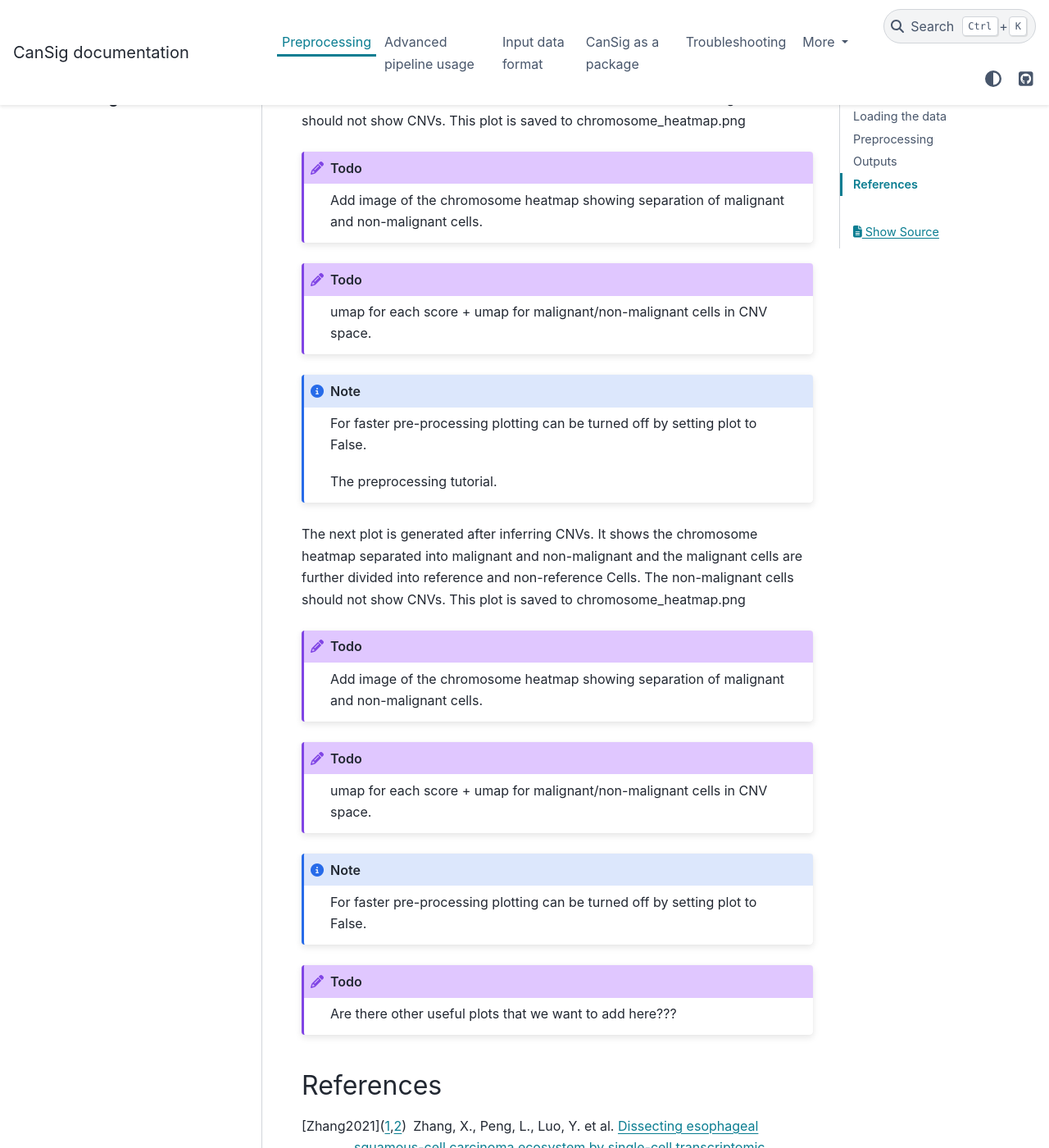
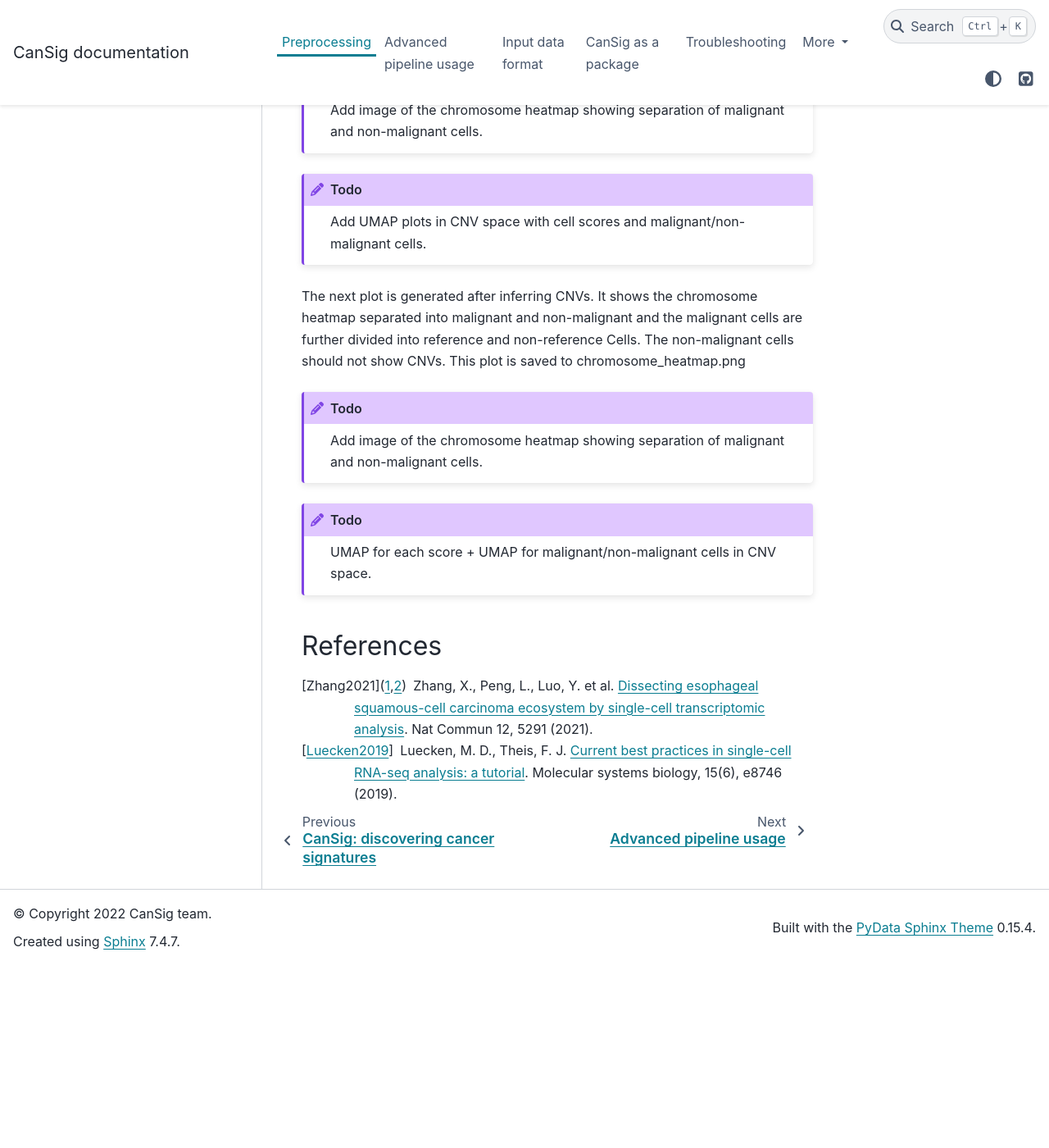
Before and after one commit to BoevaLab/CanSig, a Sphinx documentation site: the page built from docs/preprocessing.rst, in a window 1280 px wide and 1400 px high, scrolled down 5449 px. Shown: the whole window at 82% size. Built offline with Sphinx 7.4.7 and the PyData theme 0.15.4, drawn with Linux system fonts in a browser that asks for light colours; after the commit the page ends 6627 px from its top, so only the background shows below that; some of the changed text lies outside the part shown.

Commit message:
Slightly adjust the preprocessing tutorial.

```diff
--- a/docs/preprocessing.rst
+++ b/docs/preprocessing.rst
@@ -9,7 +9,8 @@
 present CNVs and cells annotated as non-malignant that present CNVs.
 In the optional, third step, known gene signatures can be scored.
 
-.. todo:: Add graphic.
+..
+  TODO: Add graphic.
 
 Loading the data
 ----------------------
@@ -109,15 +110,15 @@
     define a column that contains the batch_id. If the data is loaded from disc and the
     batch_id_column is not already in `adata.obs` it will be set to the filename.
 
-Cells with less than `min_counts` counts or more than `max_counts` counts will be
-filtered. Furthermore, cells with fewer than `min_genes` genes expressed or with a higher
-percentage count in mitochondrial genes than `threshold_pct_mt_counts` will also be removed.
-All plots generated during preprocessing will be stored in `figure_dir`. For more detail,
+Cells with less than ``min_counts`` counts or more than ``max_counts`` counts will be
+filtered. Furthermore, cells with fewer than ``min_genes`` genes expressed or with a higher
+percentage count in mitochondrial genes than ``threshold_pct_mt_counts`` will also be removed.
+All plots generated during preprocessing will be stored in ``figure_dir``. For more detail,
 on the method, see here.
 
 Outputs
 --------
-The function `preprocessing` returns a single AnnData object containing all the high
+The function ``preprocessing`` returns a single AnnData object containing all the high
 quality cells from the inputted samples.
 
 .. note:: Since the goal of CanSig is to discover shared signatures, we do an inner join
@@ -125,21 +126,22 @@
     final AnnData.
 
 
-For each cell the following annotations are added in `adata.obs`:
+For each cell the following annotations are added in ``adata.obs``:
 
-- `n_counts`: The library size of the cell.
-- `log_counts`: `log(n_counts)`.
-- `n_genes`: The number of genes expressed in the cell.
-- `pct_zero_genes`: `n_genes` divided by the number of all genes.
-- `pct_counts_mt`: The counts corresponding to mitochondrial RNA divided by `total_counts`.
-- `malignant_celltype`:
-- `malignant_cnvs`:
-- `malignant_combined`:
+- ``n_counts``: The library size of the cell.
+- ``log_counts``: ``log(1+n_counts)``.
+- ``n_genes``: The number of genes expressed in the cell.
+- ``pct_zero_genes``: ``n_genes`` divided by the number of all genes.
+- ``pct_counts_mt``: The counts corresponding to mitochondrial RNA divided by ``total_counts``.
+- ``malignant_celltype``:
+- ``malignant_cnvs``:
+- ``malignant_combined``:
 
-For more details on the malignant/non-malignant status annotation, see  the Methods section
+For more details on the malignant/non-malignant status annotation, see the Methods section
 of our `paper <https://www.biorxiv.org/content/10.1101/2022.04.14.488324v1>`_.
 
-.. important:: Rare malignant cells might be difficult to annotate. Therefore, we consider
+.. important::
+    Rare malignant cells might be difficult to annotate. Therefore, we consider
     cells, that show CNVs but are annotated as undetermined, as malignant. However, cells
     that are annotated as non-malignant but show CNVs will not be considered as
     malignant cells.
@@ -192,12 +194,7 @@
 .. todo:: Add image of the chromosome heatmap showing separation of malignant and
     non-malignant cells.
 
-.. todo:: umap for each score + umap for malignant/non-malignant cells in CNV space.
-
-.. note:: For faster pre-processing plotting can be turned off by setting plot to False.
-
-   The preprocessing tutorial.
-
+.. todo:: Add UMAP plots in CNV space with cell scores and malignant/non-malignant cells.
 
 The next plot is generated after inferring CNVs. It shows the chromosome heatmap
 separated into malignant and non-malignant and the malignant cells are further divided
@@ -207,12 +204,8 @@
 .. todo:: Add image of the chromosome heatmap showing separation of malignant and
     non-malignant cells.
 
-.. todo:: umap for each score + umap for malignant/non-malignant cells in CNV space.
+.. todo:: UMAP for each score + UMAP for malignant/non-malignant cells in CNV space.
 
-
-.. note:: For faster pre-processing plotting can be turned off by setting plot to False.
-
-.. todo:: Are there other useful plots that we want to add here???
 
 References
 ----------
```
